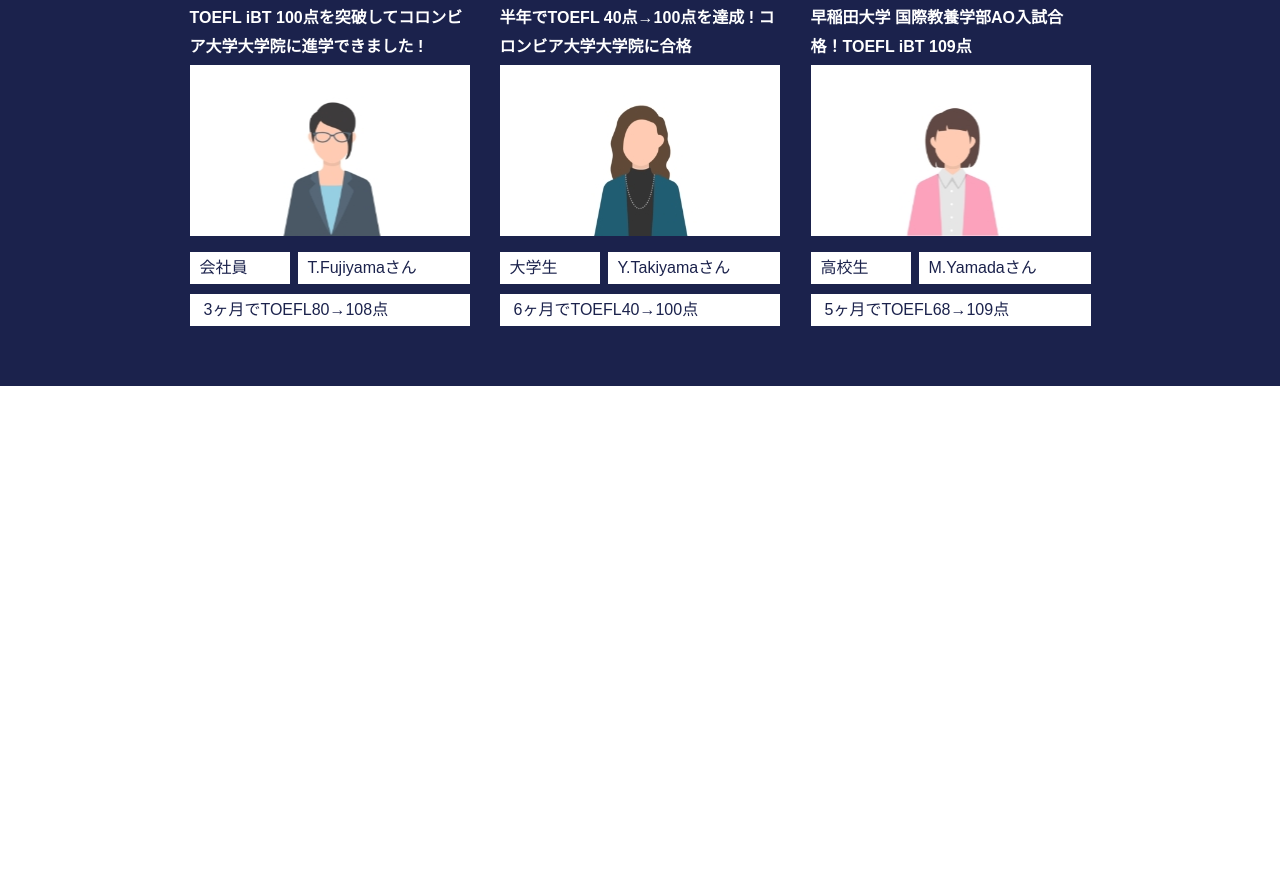
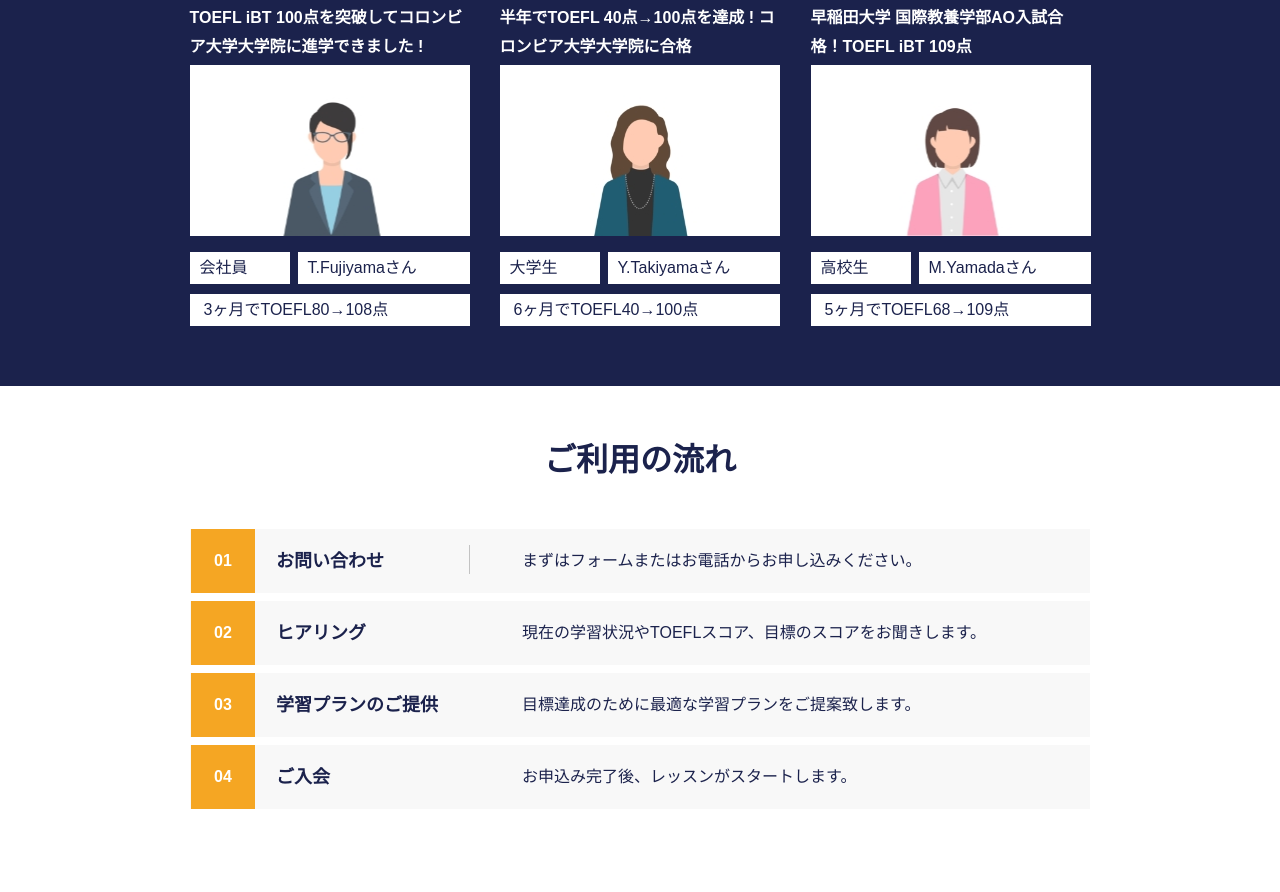
Before and after one commit to yamanoha-hub/engress, a website: page index.html in a window 1280 px wide. Shown: the part 2704-3596 px from the top of the page. Before the commit the page ends 3090 px from the top, so only its background shows below. Drawn offline with nearby package versions, Linux system fonts and the light colour scheme.

Commit message:
利用の流れ作成

```diff
--- a/index.html
+++ b/index.html
@@ -229,6 +229,45 @@
       <!-- /.success_inner -->
     </section>
     <!-- /.success -->
+    <section class="flow">
+      <div class="flow__inner">
+        <div class="section__ttl">
+          <h2>ご利用の流れ</h2>
+        </div>
+        <!-- /.section__ttl -->
+        <div class="flow__box">
+          <div class="flow__box__item">
+            <span>01</span>
+            <h3>お問い合わせ</h3>
+            <p>まずはフォームまたはお電話からお申し込みください。</p>
+          </div>
+          <!-- /.flow__box__item -->
+          <div class="flow__box__item">
+            <span>02</span>
+            <h3>ヒアリング</h3>
+            <p>現在の学習状況やTOEFLスコア、目標のスコアをお聞きします。</p>
+          </div>
+          <!-- /.flow__box__item -->
+          <div class="flow__box__item">
+            <span>03</span>
+            <h3>学習プランのご提供</h3>
+            <p>目標達成のために最適な学習プランをご提案致します。</p>
+          </div>
+          <!-- /.flow__box__item -->
+          <div class="flow__box__item">
+            <span>04</span>
+            <h3>ご入会</h3>
+            <p>お申込み完了後、レッスンがスタートします。</p>
+          </div>
+          <!-- /.flow__box__item -->
+        </div>
+        <!-- /.flow__box -->
+
+
+      </div>
+      <!-- /.flow__inner -->
+    </section>
+    <!-- /.flow -->
 
 
   </main>
--- a/sass/style.scss
+++ b/sass/style.scss
@@ -340,3 +340,57 @@
     }
   }
 }
+
+.flow {
+  padding-top: 58px;
+  padding-bottom: 75px;
+  &__inner {
+    width: 100%;
+    max-width: 1280px;
+    margin-right: auto;
+    margin-left: auto;
+    @include section-ttl;
+    display: flex;
+    flex-direction: column;
+    align-items: center;
+  }
+  &__box {
+    width: 900px;
+    margin-top: 53px;
+    position: relative;
+    &::before {
+      background-color: #C3C3C3;
+      content: "";
+      width: 1px;
+      height: 29.03px;
+      position: absolute;
+      top: 16.9px;
+      left: 279px;
+    }
+    &__item {
+      background-color: #F8F8F8;
+      padding-left: 1px;
+      margin-bottom: 8px;
+      height: 64px;
+      display: flex;
+      align-items: center;
+      span {
+        width: 64px;
+        line-height: 64px;
+        text-align: center;
+        color: $color-Wh;
+        background-color: $bg-subColor;
+      }
+      h3 {
+        box-sizing: border-box;
+        width: 214px;
+        font-size: 18px;
+        padding-left: 21px;
+      }
+      p {
+        padding-left: 53px;
+      }
+    }
+  }
+
+}
```
Also changed, not shown: sass/style.css, 1 other file.
